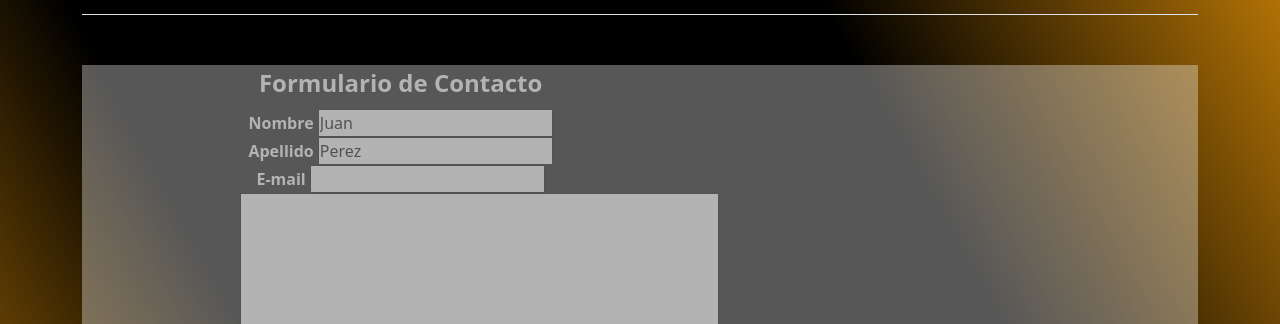
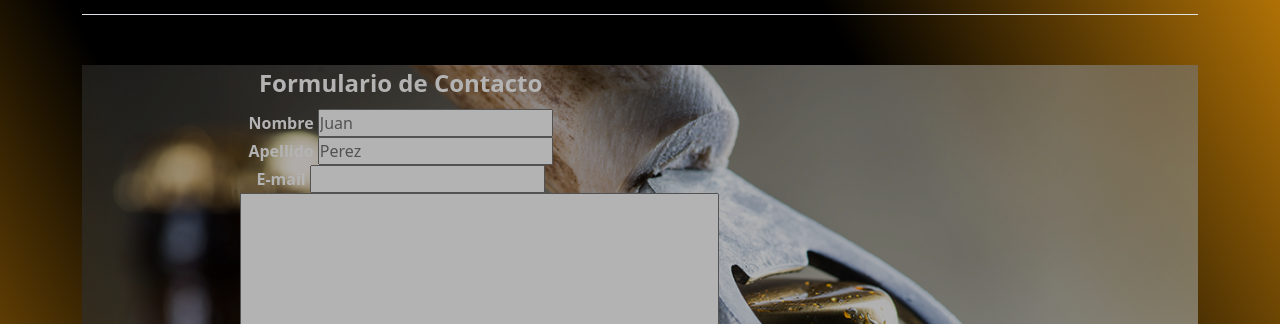
Before and after one commit to diegowtapia/proyectoskolbierclub, a website: page contacto.html in a window 1280 px wide. Shown: the part 190-514 px from the top of the page. Drawn offline with nearby package versions, Linux system fonts and the light colour scheme; files that its build step writes are made by us from their sources; the site is published under a folder, as on GitHub Pages, so addresses that start at the root find nothing; files whose address does not match are found by name.

Commit message:
Retoques finales en  Contacto

```diff
--- a/scss/_main.scss
+++ b/scss/_main.scss
@@ -98,7 +98,7 @@ main{
           display: flex;
           flex-flow: row wrap;
           justify-content: left;
-          background-image: url("/img/destapar.jpg");
+          background-image: url("./img/destapar.jpg");
           background-size:cover ;
           opacity: 0.7;
           margin-top: 50px;
```
